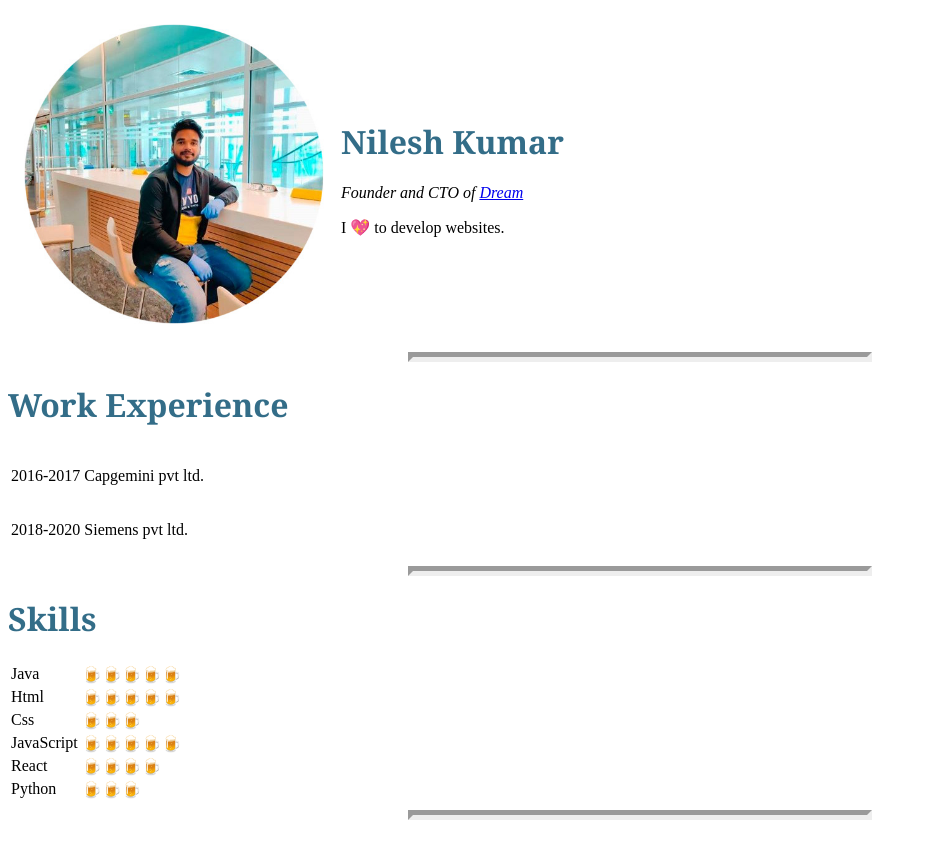
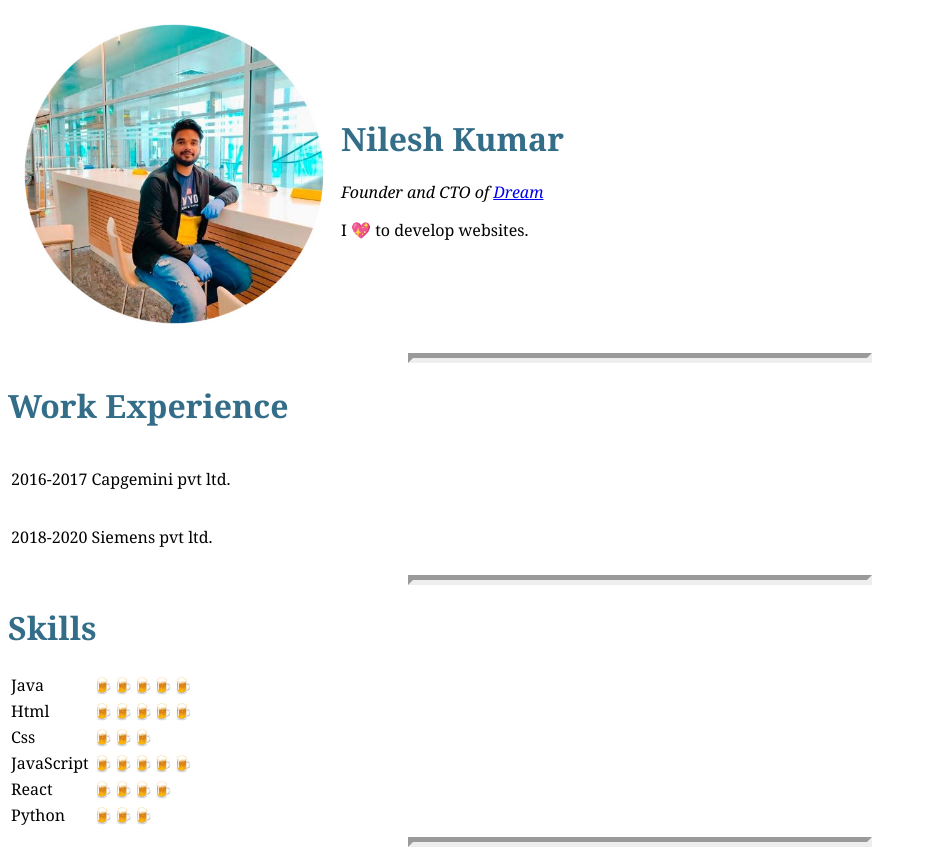
Before and after one commit to NileshKumar0304/CV, a plain HTML site: page index.html in a window 1280 px wide. Shown: the whole page, without its empty margins (0-927 px from the left). Before the commit the page ends 828 px from the top, so only its background shows below. Drawn offline with Linux system fonts and the light colour scheme.

Commit message:
Update app.css

```diff
--- a/css/app.css
+++ b/css/app.css
@@ -12,3 +12,6 @@
               font-family: Georgia, serif;
               color: #336d88;
        }
+       td{
+              font-family: Georgia, serif;
+       }
```
